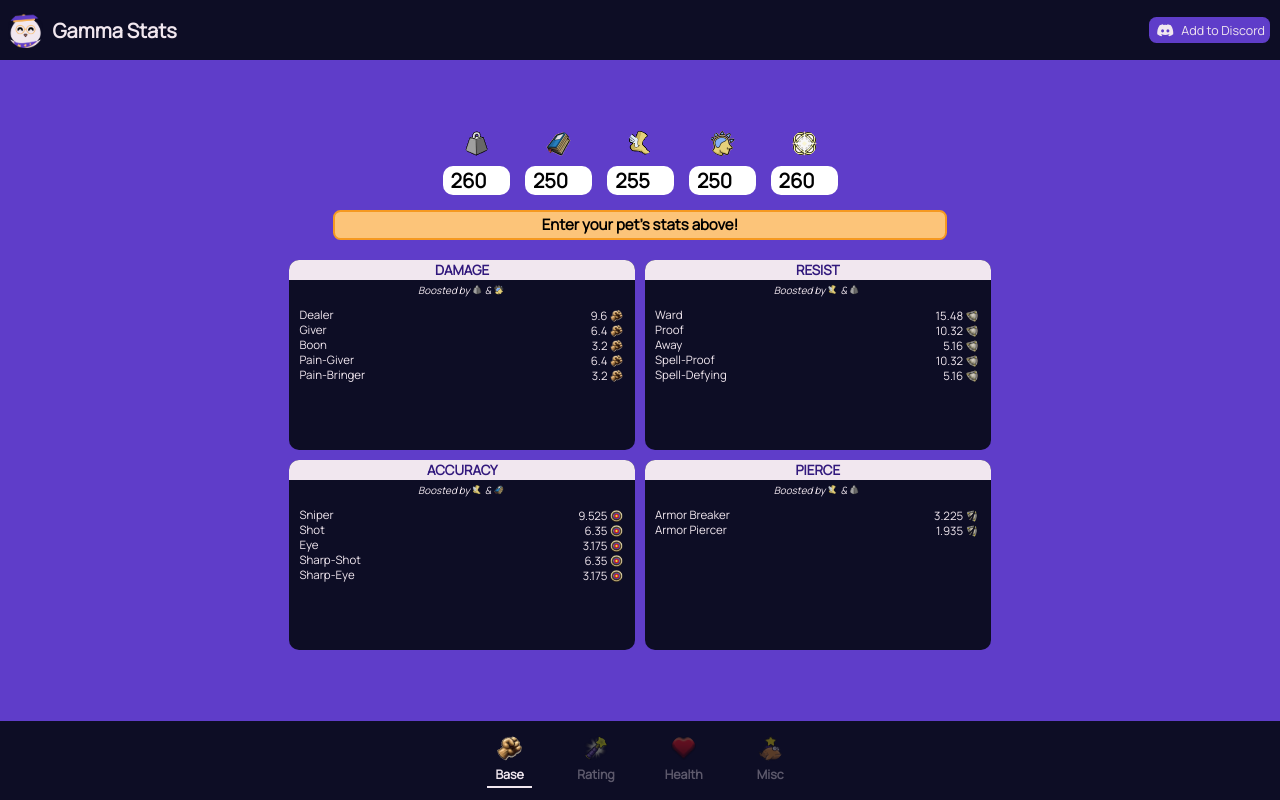
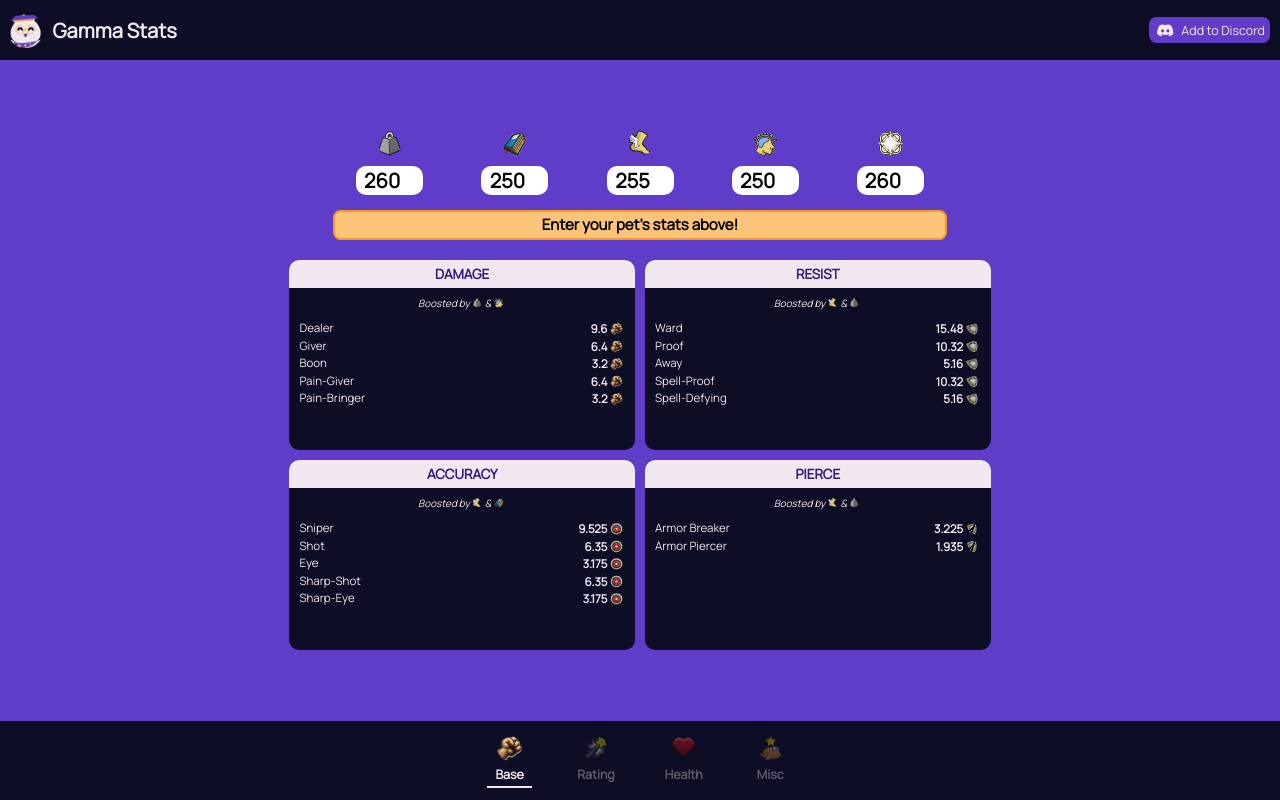
Before and after one commit to AdamElaoud/gammastats, a React (Create React App) app: page / in a window 1280 px wide. Built offline with nearby package versions, Linux system fonts and the light colour scheme.

Commit message:
adjusted styling and fixed stat input width bug

```diff
--- a/src/App.scss
+++ b/src/App.scss
@@ -49,7 +49,9 @@
 
     .stat-inputs {
         display: flex;
+        justify-content: center;
         margin-top: -2rem;
+        width: 100%;
     }
 
     .message-box {
--- a/src/components/stat-display/StatDisplay.scss
+++ b/src/components/stat-display/StatDisplay.scss
@@ -21,8 +21,8 @@
         color: $darkPurple;
         font-size: 1.35rem;
         font-weight: bold;
-        margin-bottom: 0.25rem;
-        padding: 0.1rem;
+        margin-bottom: 0.75rem;
+        padding: 0.5rem;
         text-align: center;
     }
 
--- a/src/components/stat-display/StatRow.scss
+++ b/src/components/stat-display/StatRow.scss
@@ -1,15 +1,14 @@
 .stat-row {
     display: flex;
     font-size: 1.15rem;
-    margin-left: 1rem;
-    margin-right: 1rem;
+    margin: 0.25rem 1rem;
     position: relative;
 
     .stat-title {
-
     }
 
     .stat-data {
+        font-weight: bold;
         align-items: center;
         display: flex;
         position: absolute;
--- a/src/components/stat-input/StatInput.scss
+++ b/src/components/stat-input/StatInput.scss
@@ -1,7 +1,11 @@
 .stat-input {
+    align-items: center;
     display: flex;
     flex-direction: column;
-    align-items: center;
+    margin-left: 0.5rem;
+    margin-right: 0.5rem;
+    width: 15%;
+
     .stat-input-data {
         border: none;
         border-radius: 1rem;
@@ -9,6 +13,7 @@
         font-weight: bold;
         margin: 0.5rem 0.75rem;
         text-align: center;
+        max-width: 100%;
 
         &:focus {
             outline: none;
```
